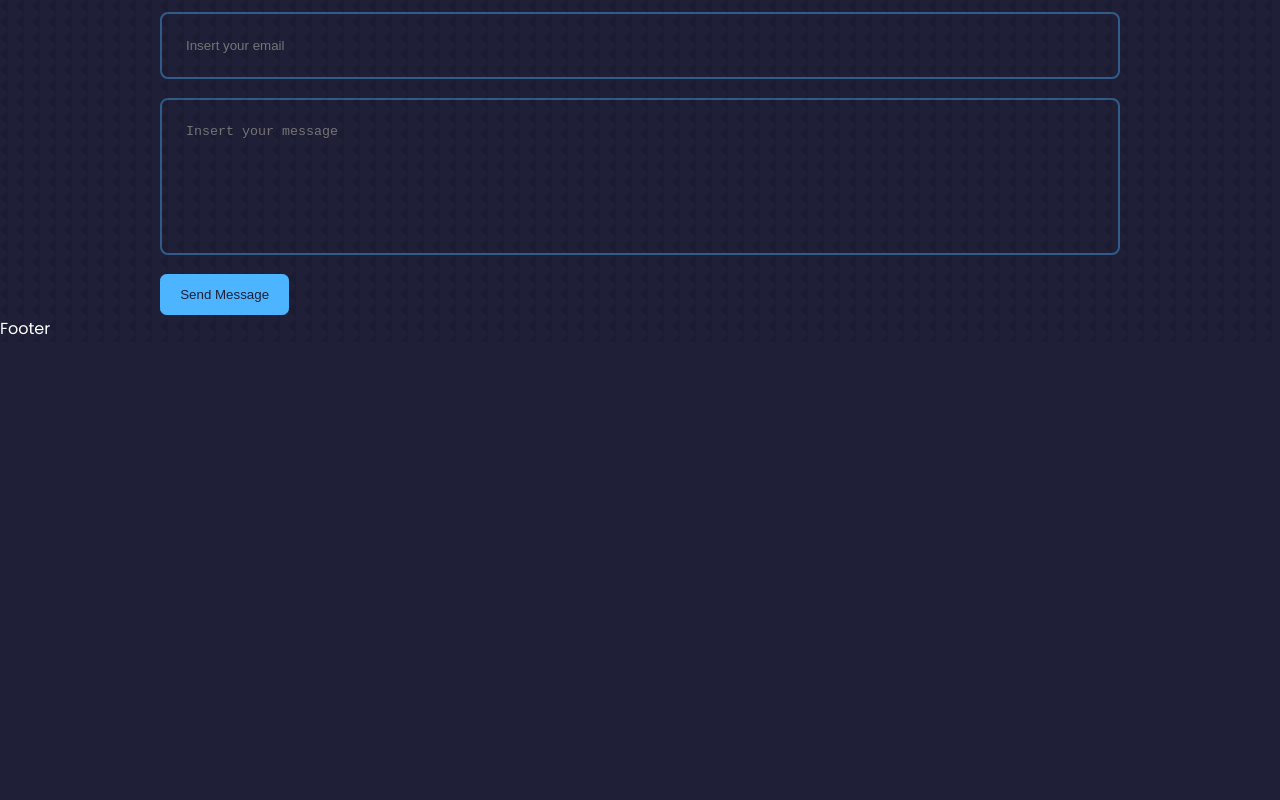
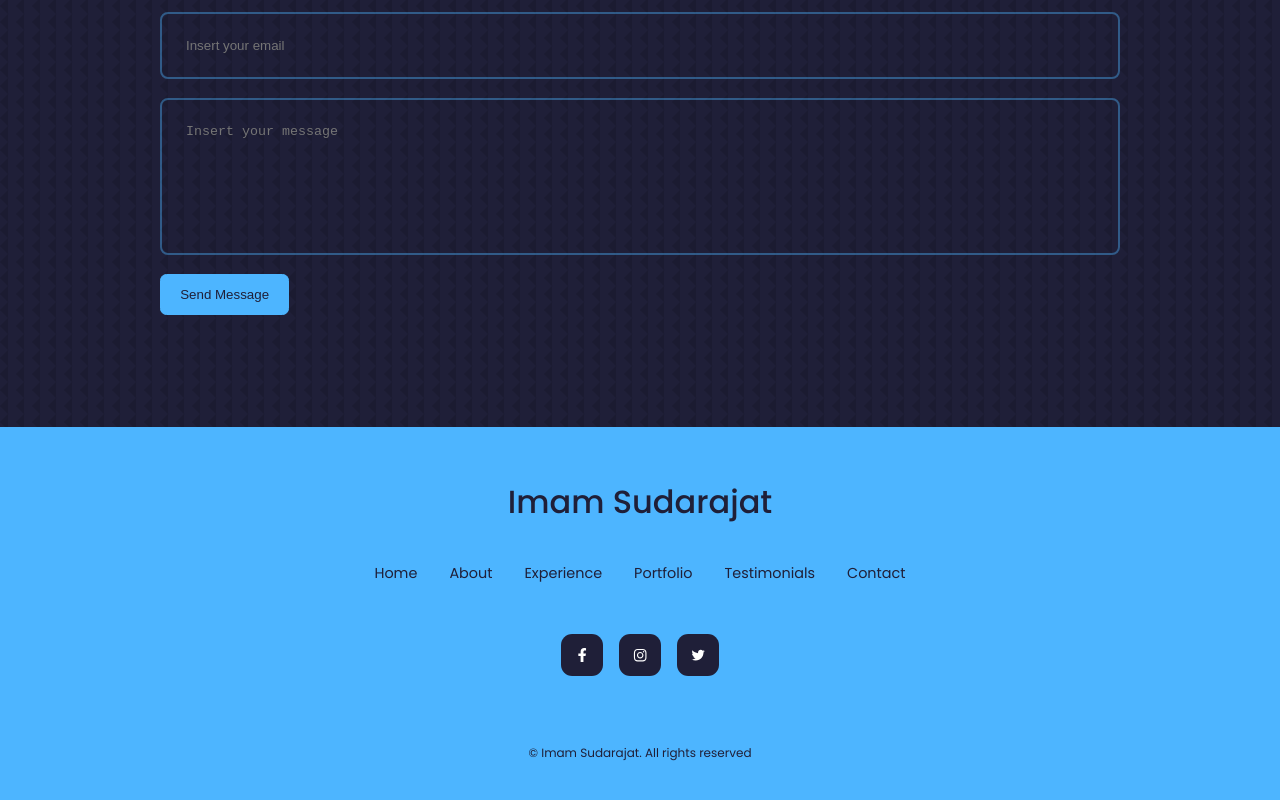
Before and after one commit to imamsudarajat04/my-porto-reactjs, a React (Create React App) app: page / in a window 1280 px wide. Shown: the part 5218-6018 px from the top of the page. Before the commit the page ends 5560 px from the top, so only its background shows below. Built offline with nearby package versions, Linux system fonts and the light colour scheme.

Commit message:
Fix typo classname testimonials, and Update Layouts Footer

```diff
--- a/src/components/footer/Footer.css
+++ b/src/components/footer/Footer.css
@@ -0,0 +1,70 @@
+footer {
+    background: var(--color-primary);
+    padding: 3rem 0;
+    text-align: center;
+    font-size: 0.9rem;
+    margin-top: 7rem;
+}
+
+footer a {
+    color: var(--color-bg);
+}
+
+.footer__logo {
+    font-size: 2rem;
+    font-weight: 500;
+    margin-bottom: 2rem;
+    display: inline-block;
+}
+
+.permalinks {
+    display: flex;
+    flex-wrap: wrap;
+    justify-content: center;
+    gap: 2rem;
+    margin: 0 auto 3rem;
+}
+
+.footer__socials {
+    display: flex;
+    justify-content: center;
+    gap: 1rem;
+    margin-bottom: 4rem;
+}
+
+.footer__socials a {
+    background: var(--color-bg);
+    color: var(--color-white);
+    padding: 0.8rem;
+    border-radius: 0.7rem;
+    display: flex;
+    border: 1px solid transparent;
+}
+
+.footer__socials a:hover {
+    background: transparent;
+    color: var(--color-bg);
+    border-color: var(--color-bg);
+}
+
+.footer__copyright {
+    margin-bottom: 4rem;
+    color: var(--color-bg);
+}
+
+/* Media Queries (Medium Devices) */
+/* @media screen and (max-width: 1024px) {
+
+} */
+
+/* Media Queries (Small Devices) */
+@media screen and (max-width: 600px) {
+    .permalinks {
+        flex-direction: column;
+        gap: 1.5rem;
+    }
+
+    .footer__socials {
+        margin-bottom: 2.6rem;
+    }
+}
--- a/src/components/footer/Footer.jsx
+++ b/src/components/footer/Footer.jsx
@@ -1,9 +1,33 @@
 import React from 'react'
 import './Footer.css'
+import {FaFacebookF} from 'react-icons/fa'
+import {FaInstagram} from 'react-icons/fa'
+import {IoLogoTwitter} from 'react-icons/io'
 
 const Footer = () => {
   return (
-    <div>Footer</div>
+    <footer>
+      <a href="#" className='footer__logo'>Imam Sudarajat</a>
+
+      <ul className='permalinks'>
+        <li><a href="#">Home</a></li>
+        <li><a href="#about">About</a></li>
+        <li><a href="#experience">Experience</a></li>
+        <li><a href="#portfolio">Portfolio</a></li>
+        <li><a href="#testimonials">Testimonials</a></li>
+        <li><a href="#contact">Contact</a></li>
+      </ul>
+
+      <div className="footer__socials">
+        <a href="#"><FaFacebookF /></a>
+        <a href="#"><FaInstagram /></a>
+        <a href="#"><IoLogoTwitter /></a>
+      </div>
+
+      <div className="footer__copyright">
+        <small>&copy; Imam Sudarajat. All rights reserved</small>
+      </div>
+    </footer>
   )
 }
 
--- a/src/components/testimonials/Testimonials.jsx
+++ b/src/components/testimonials/Testimonials.jsx
@@ -33,7 +33,7 @@
           </div>
 
           <h5 className='client__name'>Nama</h5>
-            <small className='cleint__review'>
+            <small className='client__review'>
               Lorem ipsum, dolor sit amet consectetur adipisicing elit.
               Saepe tenetur eius iure nostrum ea, maxime veritatis eaque ipsum doloremque voluptatem at porro aperiam, perferendis rerum.
               Facere autem recusandae asperiores adipisci.
```
